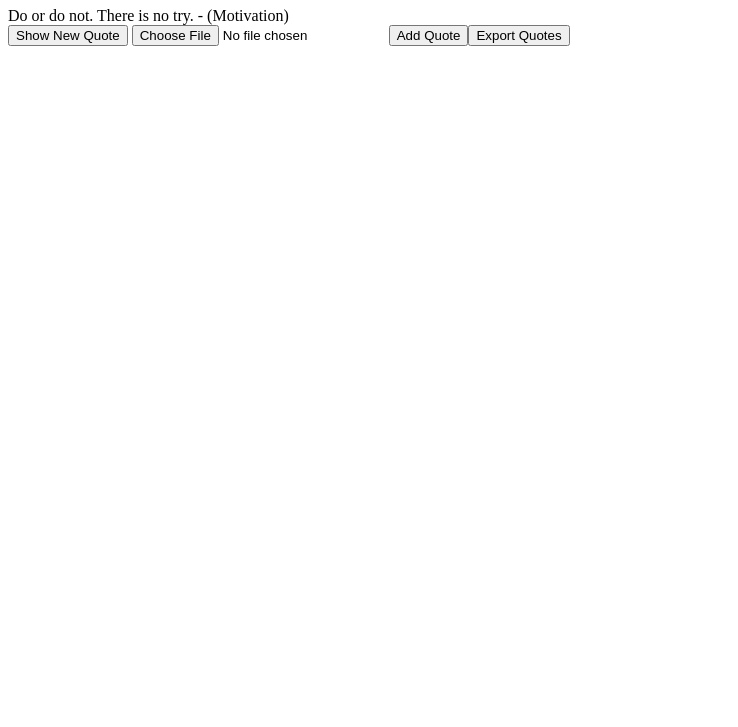
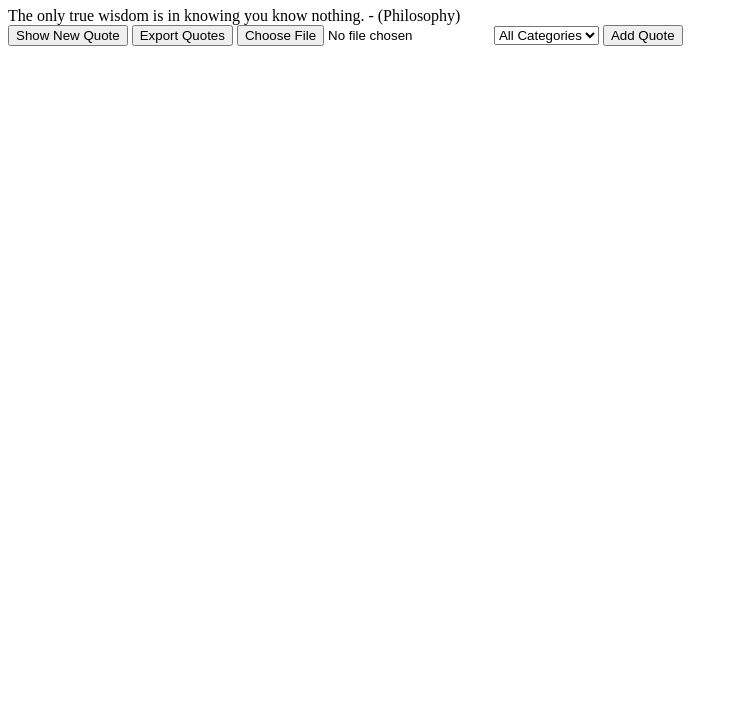
Before and after one commit to rasakhi/alx_fe_javascript, a plain HTML site: page dom-manipulation/index.html in a window 1280 px wide. Shown: the part 73-800 px from the top of the page, without its empty margins (0-738 px from the left). Drawn offline with Linux system fonts and the light colour scheme.

Commit message:
Updates script and html to filter content

```diff
--- a/dom-manipulation/index.html
+++ b/dom-manipulation/index.html
@@ -11,6 +11,10 @@
         <button id="newQuote">Show New Quote</button>
         <button id="exportQuotes">Export Quotes</button>
         <input type="file" id="importFile" accept=".json" onchange="importFromJsonFile(event)" />
+        <select id="categoryFilter" onchange="filterQuotes()">
+            <option value="all">All Categories</option>
+            <!-- Dynamically populated categories -->
+        </select>
         <script src="script.js"></script>
     </body>
 </html>
--- a/dom-manipulation/script.js
+++ b/dom-manipulation/script.js
@@ -6,6 +6,7 @@ const quotes = JSON.parse(localStorage.getItem("quotes")) || [
 document.addEventListener("DOMContentLoaded", () => {
     const quoteDisplay = document.getElementById("quoteDisplay");
     const newQuoteBtn = document.getElementById("newQuote");
+    const categoryFilter = document.getElementById("categoryFilter");
 
     // Function that saves quote to local storage
 
@@ -14,12 +15,19 @@ document.addEventListener("DOMContentLoaded", () => {
     }
 
     function showRandomQuote() {
-        if (quotes.length === 0) {
-            quoteDisplay.textContent = "No quote yet.";
+        let filtered = quotes;
+        const selected = categoryFilter.value;
+
+        if (selected !== "all") {
+            filtered = quotes.filter(q => q.category === selected);
+        }
+
+        if (filtered.length === 0) {
+            quoteDisplay.textContent = "No quotes in this category.";
             return;
         }
 
-        const random = quotes[Math.floor(Math.random() * quotes.length)];
+        const random = filtered[Math.floor(Math.random() * filtered.length)];
         quoteDisplay.textContent = `${random.text} - (${random.category})`;
 
         sessionStorage.setItem("lastQuote", JSON.stringify(random));
@@ -29,6 +37,29 @@ document.addEventListener("DOMContentLoaded", () => {
         const last = JSON.parse(sessionStorage.getItem("lastQuote"));
         quoteDisplay.textContent = `${last.text} - (${last.category})`;
     } else {
+        showRandomQuote();
+    }
+
+    function populateCategories() {
+        categoryFilter.innerHTML = '<option value="all">All Categories</option>';
+        const categories = [...new Set(quotes.map(q => q.category))];
+
+        categories.forEach(cat => {
+            const option = document.createElement("option");
+            option.value = cat;
+            option.textContent = cat;
+            categoryFilter.appendChild(option);
+        });
+
+        const lastFilter = localStorage.getItem("lastFilter");
+        if (lastFilter) {
+            categoryFilter.value = lastFilter;
+        }
+    }
+
+    function filterQuotes() {
+        const selected = categoryFilter.value;
+        localStorage.setItem("lastFilter", selected);
         showRandomQuote();
     }
 
@@ -55,6 +86,7 @@ document.addEventListener("DOMContentLoaded", () => {
             if (text) {
                 quotes.push({ text, category });
                 saveQuotes();
+                populateCategories();
                 showRandomQuote();
                 form.reset();
             }
@@ -70,6 +102,7 @@ document.addEventListener("DOMContentLoaded", () => {
     document.body.appendChild(addBtn);
 
     newQuoteBtn.onclick = showRandomQuote;
+    categoryFilter.onchange = filterQuotes;
 
     const exportBtn = document.getElementById("exportQuotes");
     exportBtn.onclick = () => {
@@ -82,9 +115,7 @@ document.addEventListener("DOMContentLoaded", () => {
         URL.revokeObjectURL(url);
     };
 
-    document.body.appendChild(exportBtn);
-
-    function impotFromJsonFile(event) {
+    function importFromJsonFile(event) {
         const fileReader = new FileReader();
         fileReader.onload = function(event) {
             try {
@@ -92,6 +123,7 @@ document.addEventListener("DOMContentLoaded", () => {
                 if (Array.isArray(importedQuotes)) {
                     quotes.push(...importedQuotes);
                     saveQuotes();
+                    populateCategories();
                     alert('Quotes imported successfully!');
                     showRandomQuote();
                 } else {
@@ -103,4 +135,8 @@ document.addEventListener("DOMContentLoaded", () => {
         };
         fileReader.readAsText(event.target.files[0]);
     }
+    document.getElementById("importFile").addEventListener("change", importFromJsonFile);
+
+    populateCategories();
+    filterQuotes();
 });
```
